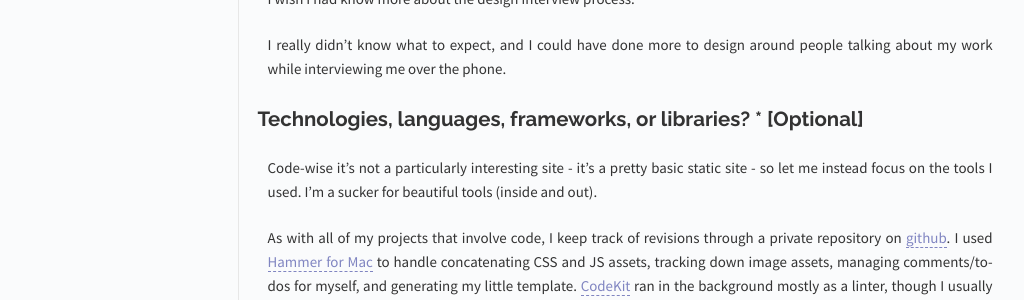
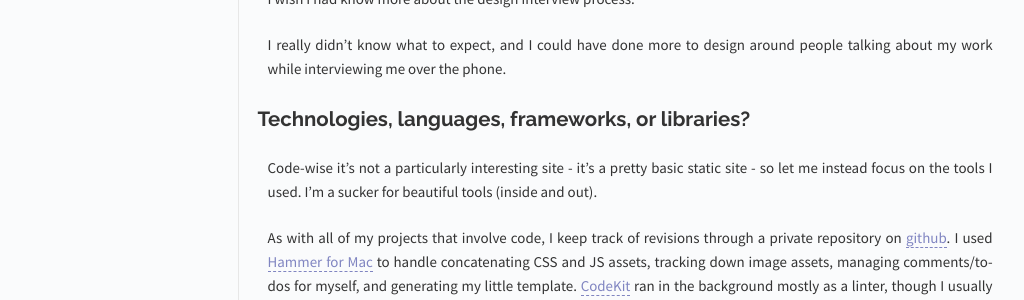
Before and after one commit to the-development/thedevelopment, a Jekyll site: the page built from _posts/2014-01-29-ryhan-hassan.md, in a window 1280 px wide. Shown: the part 1670-1970 px from the top of the page, without its empty margins (120-1144 px from the left). Built offline with Jekyll 4.4.1, drawn with Linux system fonts in a browser that asks for light colours; Markdown is read by kramdown in place of the engine named in the settings.

Commit message:
Remove optional flag on one of the questions (oops)

```diff
--- a/_posts/2014-01-29-ryhan-hassan.md
+++ b/_posts/2014-01-29-ryhan-hassan.md
@@ -44,7 +44,7 @@ I wish I had know more about the design interview process.
 
 I really didn’t know what to expect, and I could have done more to design around people talking about my work while interviewing me over the phone.
 
-## Technologies, languages, frameworks, or libraries? * [Optional]
+## Technologies, languages, frameworks, or libraries?
 
 Code-wise it’s not a particularly interesting site - it’s a pretty basic static site - so let me instead focus on the tools I used. I’m a sucker for beautiful tools (inside and out).
 
```
